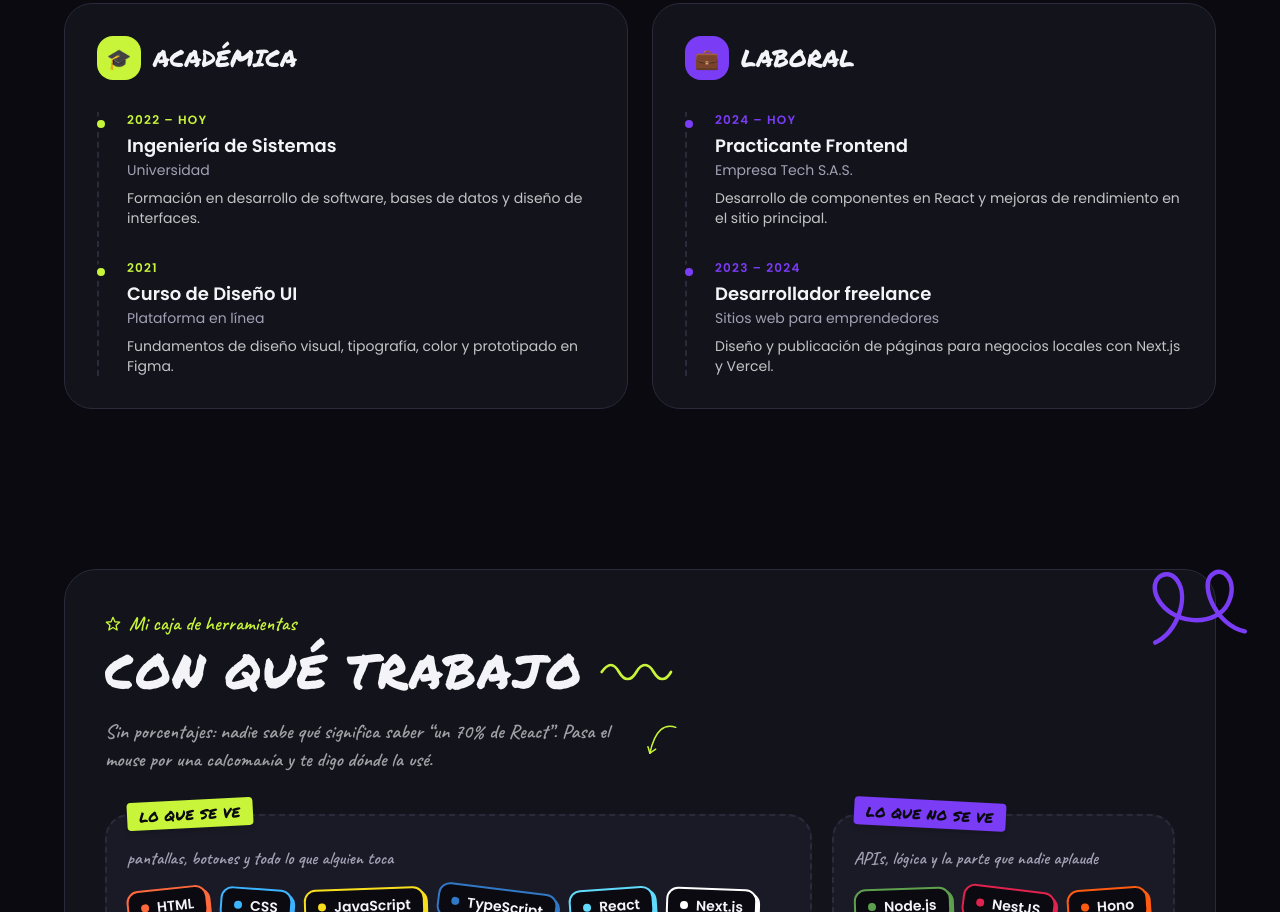
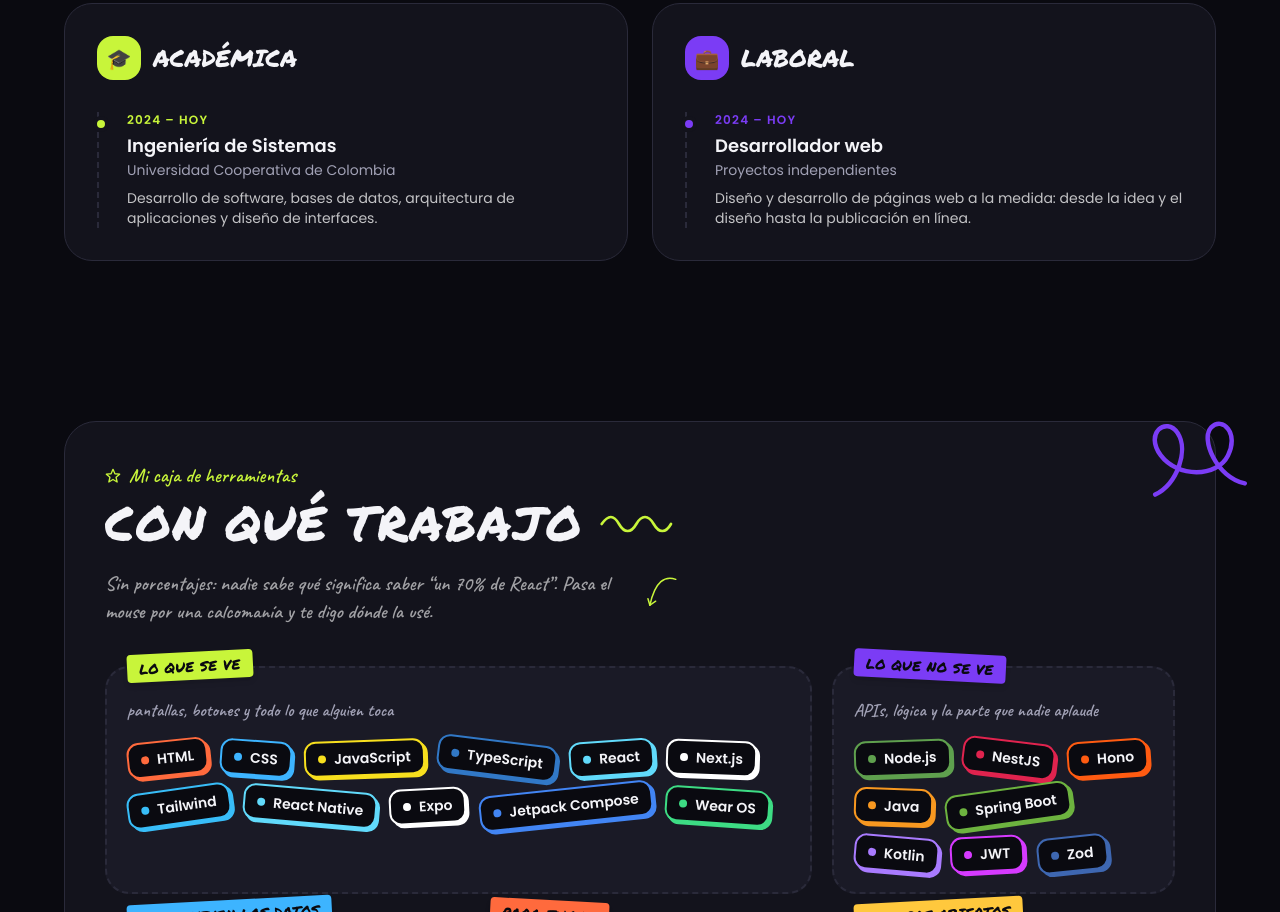
Before and after one commit to benavidesandres/Portafolio_web, a Next.js app: page / in a window 1280 px wide. Shown: the part 4140-5052 px from the top of the page. Built offline with nearby package versions, Linux system fonts and the light colour scheme; no server answers.

Commit message:
feat: actualizar experiencia académica y laboral

```diff
--- a/data/content.ts
+++ b/data/content.ts
@@ -47,34 +47,20 @@ export type ExperienceItem = {
 export const academic: ExperienceItem[] = [
   {
     title: "Ingeniería de Sistemas",
-    place: "Universidad",
-    start: "2022",
+    place: "Universidad Cooperativa de Colombia",
+    start: "2024",
     end: "Hoy",
-    description: "Formación en desarrollo de software, bases de datos y diseño de interfaces.",
-  },
-  {
-    title: "Curso de Diseño UI",
-    place: "Plataforma en línea",
-    start: "2021",
-    end: "2021",
-    description: "Fundamentos de diseño visual, tipografía, color y prototipado en Figma.",
+    description: "Desarrollo de software, bases de datos, arquitectura de aplicaciones y diseño de interfaces.",
   },
 ];
 
 export const work: ExperienceItem[] = [
   {
-    title: "Practicante Frontend",
-    place: "Empresa Tech S.A.S.",
+    title: "Desarrollador web",
+    place: "Proyectos independientes",
     start: "2024",
     end: "Hoy",
-    description: "Desarrollo de componentes en React y mejoras de rendimiento en el sitio principal.",
-  },
-  {
-    title: "Desarrollador freelance",
-    place: "Sitios web para emprendedores",
-    start: "2023",
-    end: "2024",
-    description: "Diseño y publicación de páginas para negocios locales con Next.js y Vercel.",
+    description: "Diseño y desarrollo de páginas web a la medida: desde la idea y el diseño hasta la publicación en línea.",
   },
 ];
 
```
